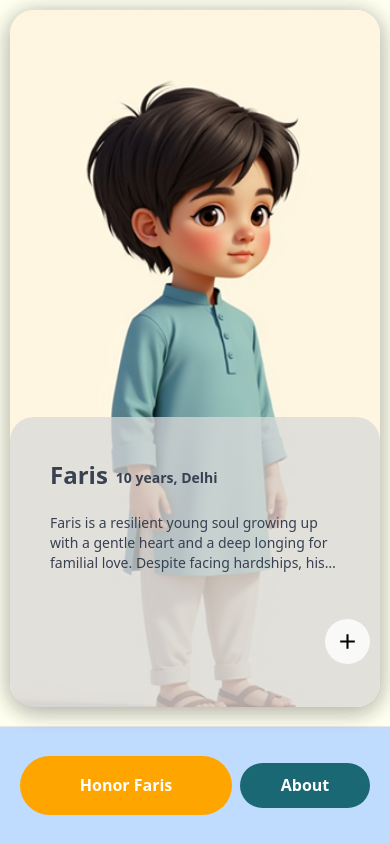
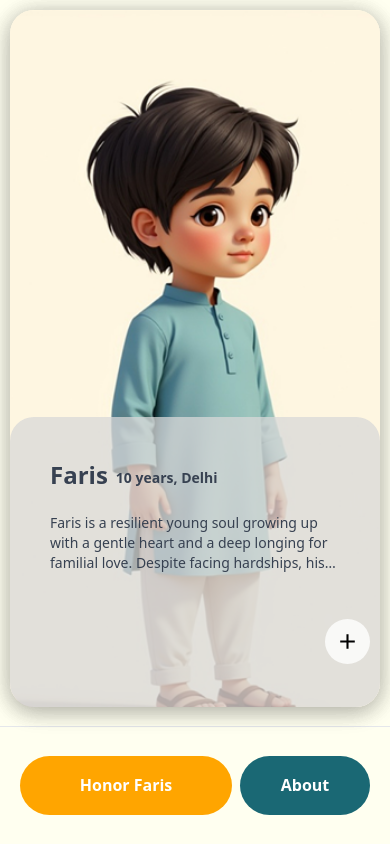
Before and after one commit to devbasira/HonorOrphan, a React (Vite) app: page / in a window 390 px wide. Built offline with nearby package versions, Linux system fonts and the light colour scheme.

Commit message:
made changes

```diff
--- a/src/App.tsx
+++ b/src/App.tsx
@@ -92,7 +92,7 @@ function App() {
               />
               {
                 isMobile ? (<div className=''>
-                  <div className="border-t fixed bg-blue-200 bottom-0 left-0 w-[340px] flex justify-between items-center px-[20px] md:mt-6 lg:mt-5 h-[14vh] w-screen">
+                  <div className="border-t fixed  bottom-0 left-0 w-[340px] flex justify-between items-center px-[20px] md:mt-6 lg:mt-5 h-[14vh] w-screen">
                     <button
                       onClick={() => { }}
                       className="bg-[#FFA500] w-[212px] h-[50%] hover:bg-orange-400 text-white font-semibold py-2 px-6 rounded-full transition-all"
@@ -103,8 +103,8 @@ function App() {
                       onClick={() => { setIsAbout(!isAboutClicked) }}
                       className={`font-semibold transition-all ${
                         isAboutClicked
-                          ? 'bg-red-500 hover:bg-red-600 w-[45px] h-[50%] rounded-full flex items-center justify-center'
-                          : 'bg-[#1A6874] hover:bg-orange-400 text-white w-[130px] h-[45px] py-2 px-6 rounded-full'
+                          ? 'bg-red-500 hover:bg-red-600 h-[50%] aspect-square rounded-full flex items-center justify-center'
+                          : 'bg-[#1A6874] hover:bg-orange-400 text-white w-[130px] h-[50%] py-2 px-6 rounded-full'
                       }`}
                     >
                       {isAboutClicked ? (
```
